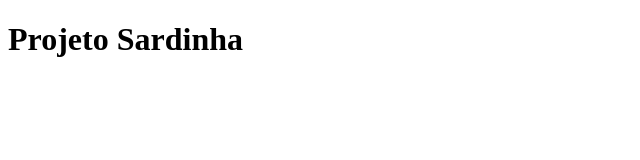
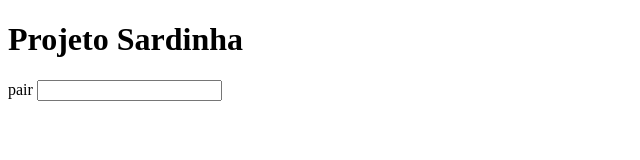
Before and after one commit to Jeos1/projeto-sardinha, a plain HTML site: page Public/index.html in a window 1280 px wide. Shown: the whole page, without its empty margins (0-640 px from the left). Drawn offline with Linux system fonts and the light colour scheme; files whose address does not match are found by name.

Commit message:
adição de campo Pair na página

```diff
--- a/Public/index.html
+++ b/Public/index.html
@@ -9,5 +9,7 @@
 <body>
     <script src="./jessicaFunctions.js"></script>
     <h1>Projeto Sardinha</h1>
+    <label for="">pair</label>
+    <input type="text">
 </body>
 </html>
```
